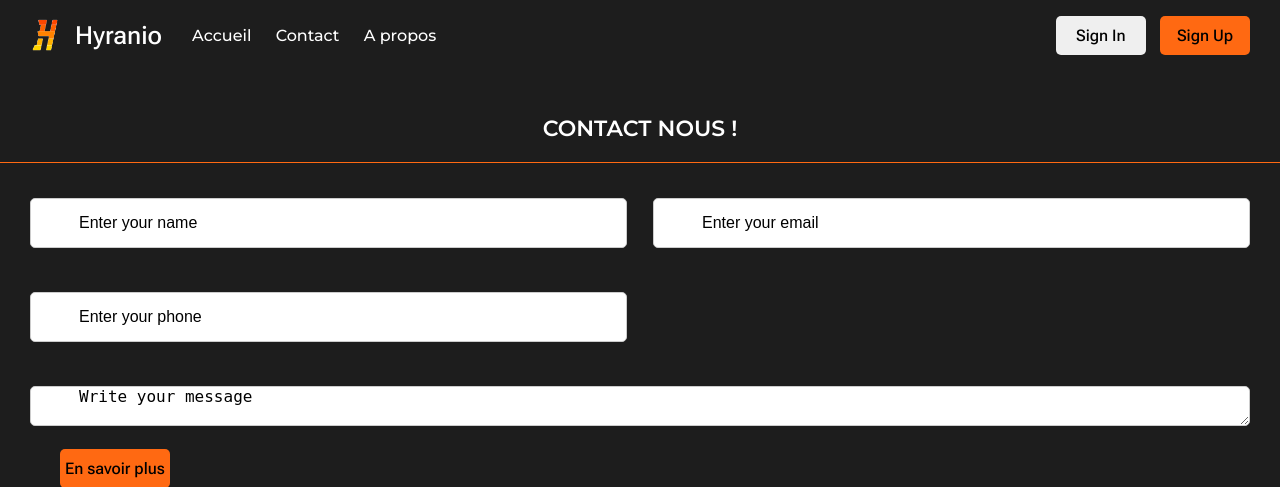
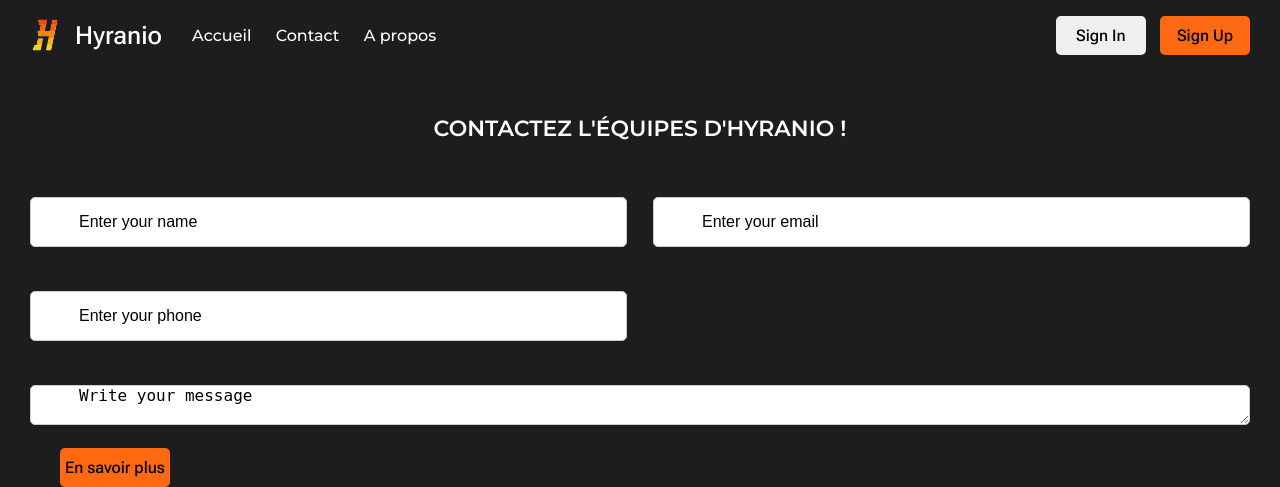
Before and after one commit to 0Sacha/DeltaOne-WebSite, a PHP site: page /Contact.html in a window 1280 px wide. Shown: the top 487 px of the page. Run offline with PHP 8.4, Linux system fonts and the light colour scheme.

Commit message:
Contact Form 1.1

```diff
--- a/Contact.html
+++ b/Contact.html
@@ -61,7 +61,7 @@
   <br>
 
   <div class="wrapper">
-    <header>CONTACT NOUS !</header>
+    <header>CONTACTEZ L'ÉQUIPES D'HYRANIO ! </header>
     <form action="#">
       <div class="dbl-field">
         <div class="field">
--- a/css/style.css
+++ b/css/style.css
@@ -165,7 +165,6 @@ nav {
   font-size: 22px;
   font-weight: 600;
   padding: 20px 30px;
-  border-bottom: 1px solid #ff6912;
   color: #ffffff;
   text-align: center;
 }
```
